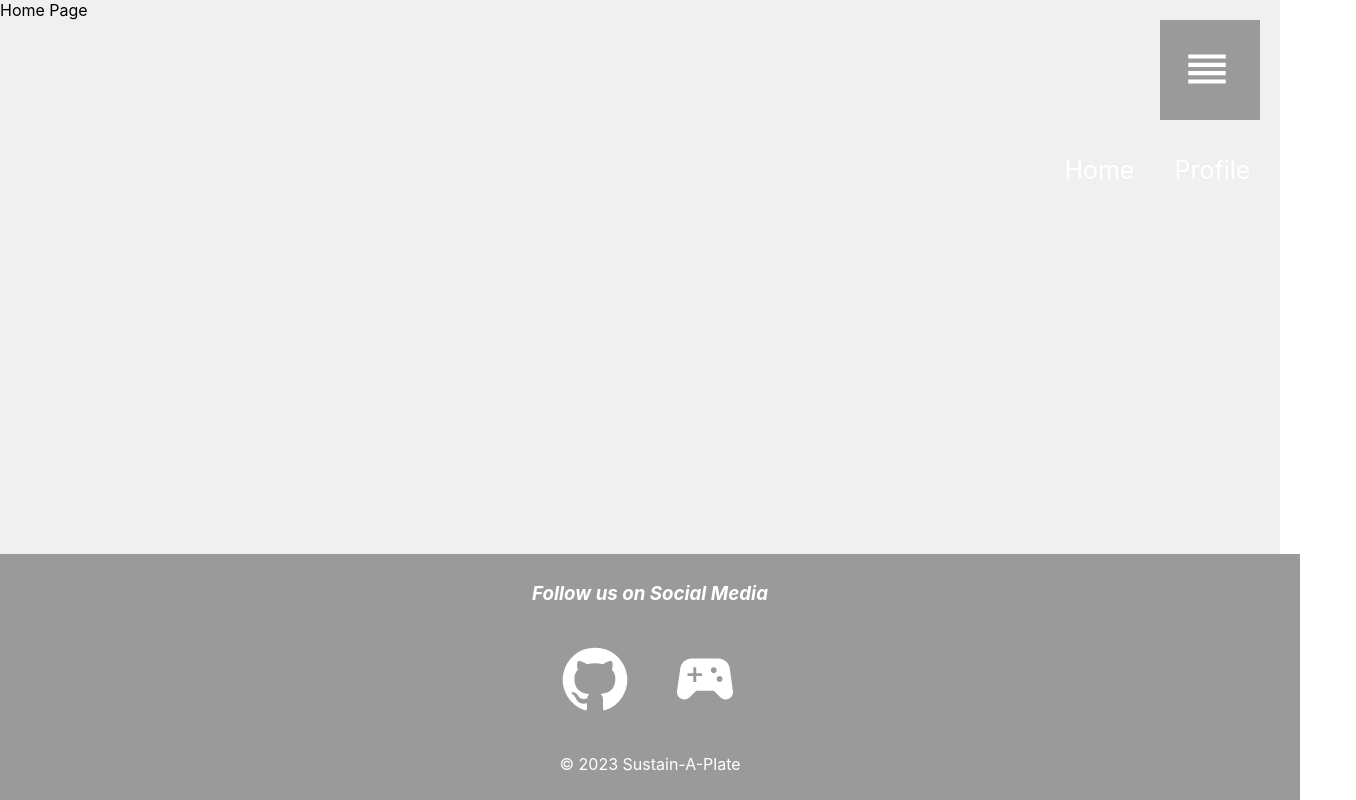
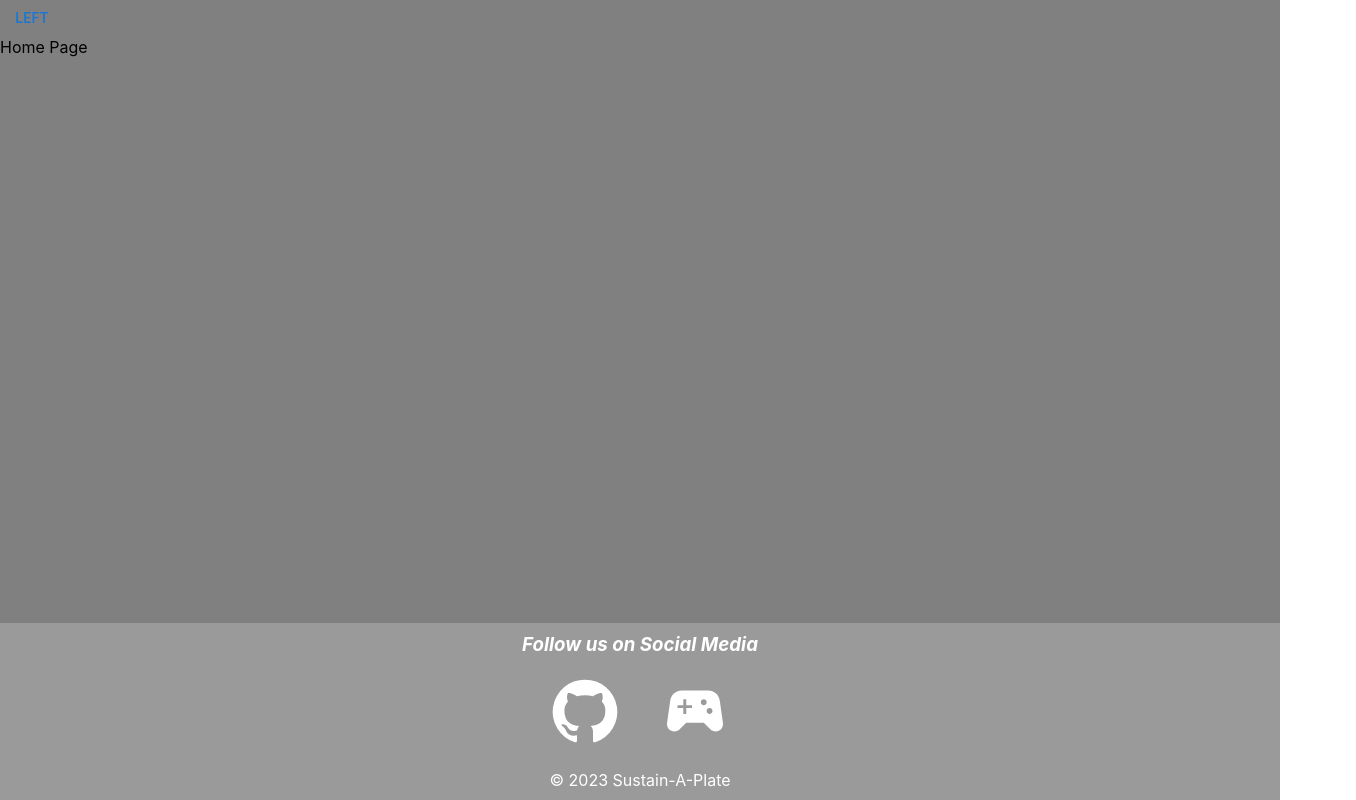
Before and after one commit to Will-Riffe/Sustain-A-Plate, a React (Create React App) app in the folder client/: page / in a window 1280 px wide. Shown: the whole page, 1356 px wide, since content can reach past the window. Built offline with nearby package versions, Linux system fonts and the light colour scheme.

Commit message:
Further changes to navbar

```diff
--- a/client/src/App.css
+++ b/client/src/App.css
@@ -1,48 +1,26 @@
+* {
+  padding: 0;
+  margin: 0;
+  box-sizing: border-box;
+}
+
+:root{
+  --colorOne: grey;
+  --colorTwo: rgb(66, 66, 66);
+  --textColor: White;
+}
+
+
 .App {
   width: 100%;
   min-height: 100vh;
   /* height:auto; */
   display: flex;
   flex-direction: column;
-  background-color: #f0f0f0;
+  background-color: var(--colorOne);
 }
 
 body {
   padding: 0;
   margin: 0;
 }
-
-.App-logo {
-  height: 40vmin;
-  pointer-events: none;
-}
-
-@media (prefers-reduced-motion: no-preference) {
-  .App-logo {
-    animation: App-logo-spin infinite 20s linear;
-  }
-}
-
-.App-header {
-  background-color: #282c34;
-  min-height: 100vh;
-  display: flex;
-  flex-direction: column;
-  align-items: center;
-  justify-content: center;
-  font-size: calc(10px + 2vmin);
-  color: white;
-}
-
-.App-link {
-  color: #61dafb;
-}
-
-@keyframes App-logo-spin {
-  from {
-    transform: rotate(0deg);
-  }
-  to {
-    transform: rotate(360deg);
-  }
-}
--- a/client/src/components/Navbar/Navbar.css
+++ /dev/null
@@ -1,59 +0,0 @@
-.navbar {
-  width: 100px;
-  height: 100px;
-  position: absolute;
-  top: 20px;
-  right: 20px;
-  background: #9a9a9a;
-}
-
-  .links {
-    width: 100%;
-    height: 100%;
-    display: flex;
-    align-items: center;
-    justify-content: center;
-    color: white;
-  }
-
-  .navbar a {
-    color: white;
-    text-decoration: none;
-    margin: 20px;
-    font-size: 25px;
-  }
-
-  .toggleButton {
-    width: 100%;
-    height: 100px;
-    display: flex;
-    align-items: center;
-    justify-content: flex-end;
-  }
-
-  .toggleButton svg {
-    font-size: 50px;
-  }
-
-  .toggleButton button {
-    margin-right: 20px;
-    background-color: transparent;
-    border: none;
-    color: white;
-    cursor: pointer;
-  }
-
-  #open {
-    height: 100vh;
-  }
-
-  #open .links {
-    flex-direction: column;
-    justify-content: flex-start;
-    margin-top: 100px;
-  }
-
-  #open a {
-    width: 100%;
-    text-align: center;
-  }
--- a/client/src/components/Navbar/Navbar.js
+++ b/client/src/components/Navbar/Navbar.js
@@ -1,41 +1,72 @@
-import React, { useState, useEffect } from 'react';
-import { Link, useLocation } from "react-router-dom";
-import ReorderIcon from "@mui/icons-material/Reorder";
-import './Navbar.css';
+import * as React from 'react';
+import { Link } from 'react-router-dom';
+import Box from '@mui/material/Box';
+import Drawer from '@mui/material/Drawer';
+import Button from '@mui/material/Button';
+import List from '@mui/material/List';
+import Divider from '@mui/material/Divider';
+import ListItem from '@mui/material/ListItem';
+import ListItemButton from '@mui/material/ListItemButton';
+import ListItemIcon from '@mui/material/ListItemIcon';
+import ListItemText from '@mui/material/ListItemText';
+import HomeIcon from '@mui/icons-material/Home';
+import AccountCircleIcon from '@mui/icons-material/AccountCircle';
+import LockIcon from '@mui/icons-material/Lock';
+import ListIcon from '@mui/icons-material/List';
+import StoreIcon from '@mui/icons-material/Store';
 
-function NavBar() {
+function Navbar() {
+  const [state, setState] = React.useState({
+    left: false,
+  });
 
-    const [expandNavbar, setExpandNavbar] = useState(false);
-    const location = useLocation();
+  const toggleDrawer = (open) => (event) => {
+    if (event.type === 'keydown' && (event.key === 'Tab' || event.key === 'Shift')) {
+      return;
+    }
 
-    {/* Here useEffect collapses accordian as user navigates pages*/}
-    useEffect(() => {
-        setExpandNavbar(false)
-    }, [location])
+    setState({ ...state, left: open });
+  };
 
-    return (
-    <div className="navbar" id={expandNavbar ? "open" : "close"}>
+  const list = (
+    <Box
+      sx={{ width: 250 }}
+      role="presentation"
+      onClick={toggleDrawer(false)}
+      onKeyDown={toggleDrawer(false)}
+    >
+      <List>
+        {[
+          { path: '/', text: 'Home', icon: <HomeIcon /> },
+          { path: '/profile', text: 'Profile', icon: <AccountCircleIcon /> },
+          { path: '/login', text: 'Login', icon: <LockIcon /> },
+          { path: '/list', text: 'List', icon: <ListIcon /> },
+          { path: '/inventory', text: 'Inventory', icon: <StoreIcon /> },
+        ].map((item) => (
+          <ListItem key={item.text} disablePadding>
+            <ListItemButton>
+              <ListItemIcon>
+                {item.icon}
+              </ListItemIcon>
+              <ListItemText primary={item.text} />
+            </ListItemButton>
+          </ListItem>
+        ))}
+      </List>
+    </Box>
+  );
 
-        {/* responsive accordian */}
-        <div className="toggleButton">
-            <button
-                onClick={() => {
-                    setExpandNavbar((prev) => !prev);
-                }}>
-                <ReorderIcon />
-            </button>
-        </div>
-
-        {/* navbar links */}
-        <div className="links">
-            <Link to="/">Home</Link>
-            <Link to="/profile">Profile</Link>
-            <Link to="/login">Login</Link>
-        </div>
-
-
+  return (
+    <div>
+      <Button onClick={toggleDrawer(true)}>Left</Button>
+      <Drawer
+        anchor="left"
+        open={state.left}
+        onClose={toggleDrawer(false)}
+      >
+        {list}
+      </Drawer>
     </div>
-    )
+  );
 }
-
-export default NavBar
+export default Navbar
```
Also changed, not shown: client/src/logo.svg (deleted), 1 other file (tests, documents, lock files or other folders).
